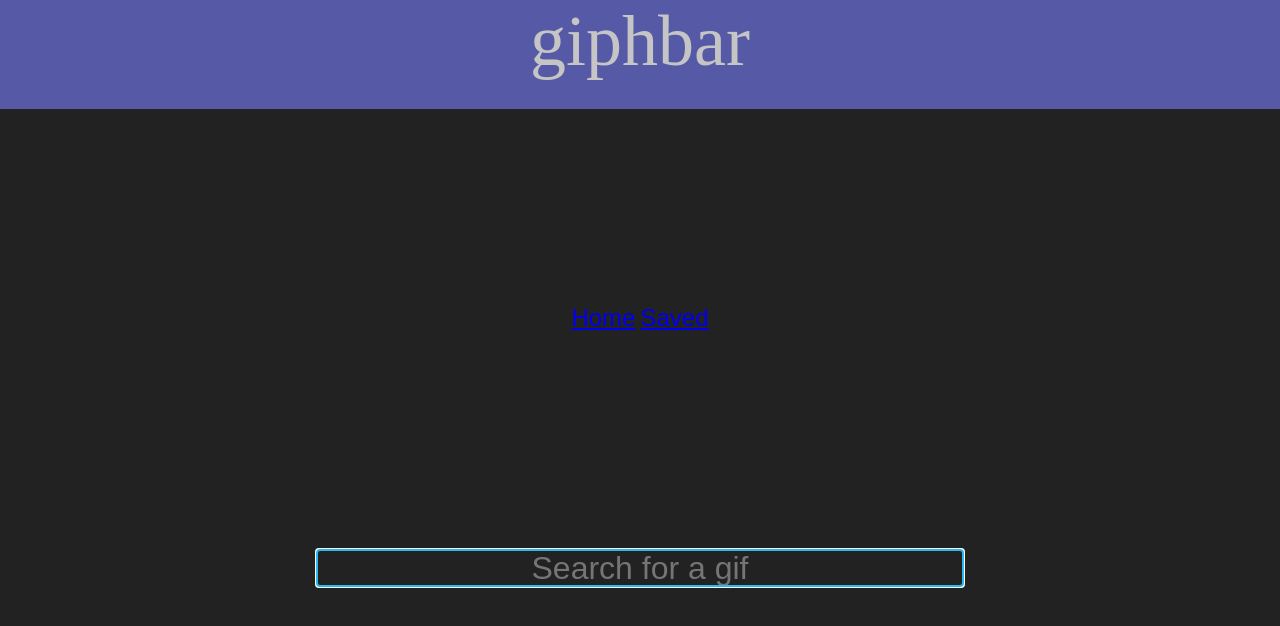
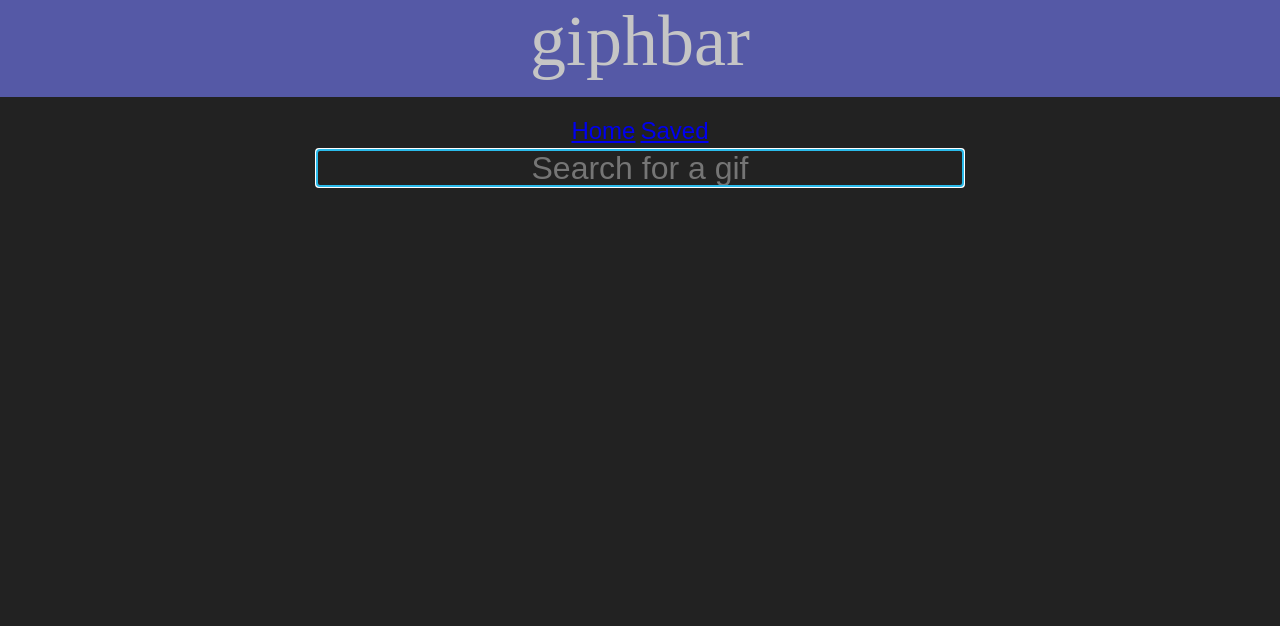
Before and after one commit to nickkaczmarek/giphbar, a React app: page / in a window 1280 px wide. Built offline with nearby package versions, Linux system fonts and the light colour scheme; a web font is replaced by a local one.

Commit message:
fixed grid row heights.

```diff
--- a/src/index.css
+++ b/src/index.css
@@ -11,6 +11,7 @@
 
 #container {
   display: grid;
+  grid-template-rows: 109px var(--input-height) var(--input-height) 1fr;
   height: 100vh;
   font-family: sans-serif;
   text-align: center;
```
